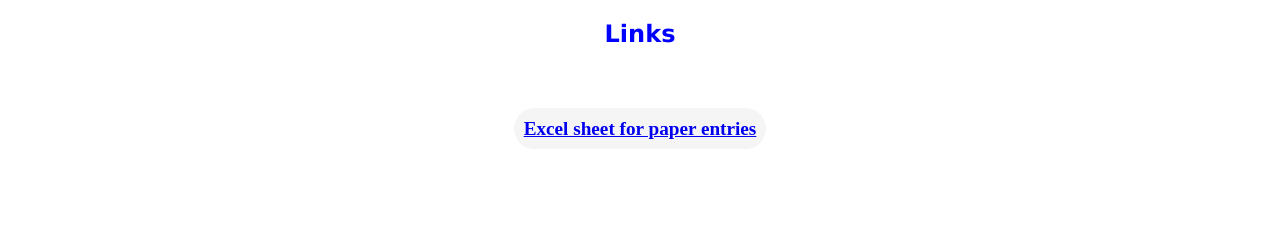
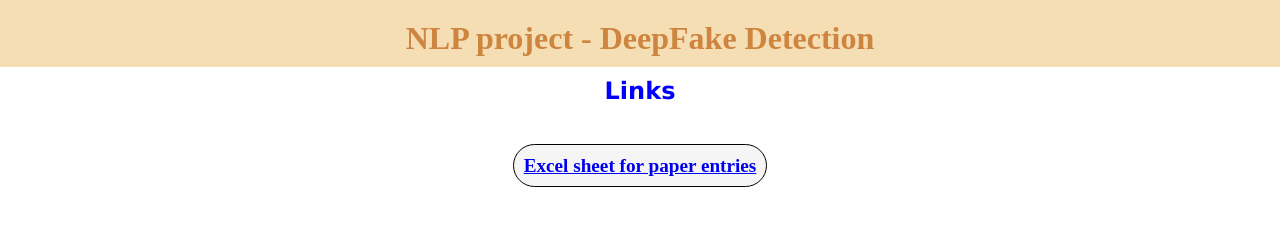
Before and after one commit to udaykirankoruvada/nlpproject, a plain HTML site: page index.html in a window 1280 px wide. Drawn offline with Linux system fonts and the light colour scheme.

Commit message:
styleadd

```diff
--- a/index.html
+++ b/index.html
@@ -5,19 +5,29 @@
     <meta name="viewport" content="width=device-width, initial-scale=1.0">
     <title>Document</title>
     <style>
+        *{margin: 0;padding:0;box-sizing: border-box;}
+
         h2{font-family: 'Lucida Sans', 'Lucida Sans Regular', 'Lucida Grande', 'Lucida Sans Unicode', Geneva, Verdana, sans-serif;
             font-weight: bolder;
-            color: blue;}
+            color: blue;
+        margin-top: 10px;}
         a{font-size: larger;font-weight: bold;}
         a:hover{color: red;}
         div{margin: 2rem;text-align: center;}
-        span{background-color:whitesmoke;border-radius: 2rem;padding: 10px;}
+        .links span{background-color:whitesmoke;border-radius: 2rem;padding: 10px;border: 1px solid black;}
         span:hover{background-color: white;box-shadow: 0 0 10px 0.5px black;}
+
+        #top-bar{background-color: wheat;color:peru;padding: 20px;text-align: center;padding-bottom:10px;margin: 0;}
+        #top-bar span{font-weight: bolder;font-size:xx-large;}
+
     </style>
 </head>
 <body>
+    <div id="top-bar">
+        <span>NLP project - DeepFake Detection</span>
+    </div>
     <center><h2>Links</h2></center></br></hr>
-    <div>
+    <div class="links">
         <a href="https://docs.google.com/spreadsheets/d/1W8kNF5OdHiGH3dDHH5DNf-Xhl0xU1VUo6P5yimriBgg/edit?usp=sharing">
             <span>Excel sheet for paper entries</span>
         </a>
```
